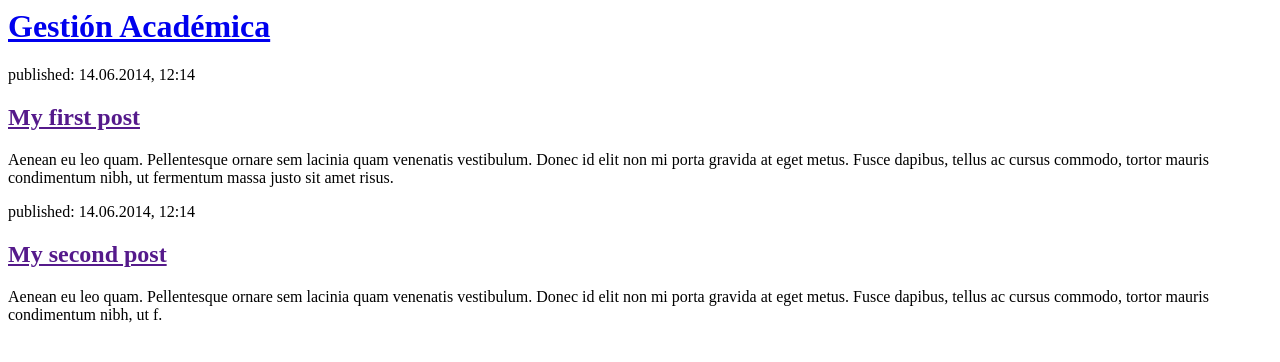
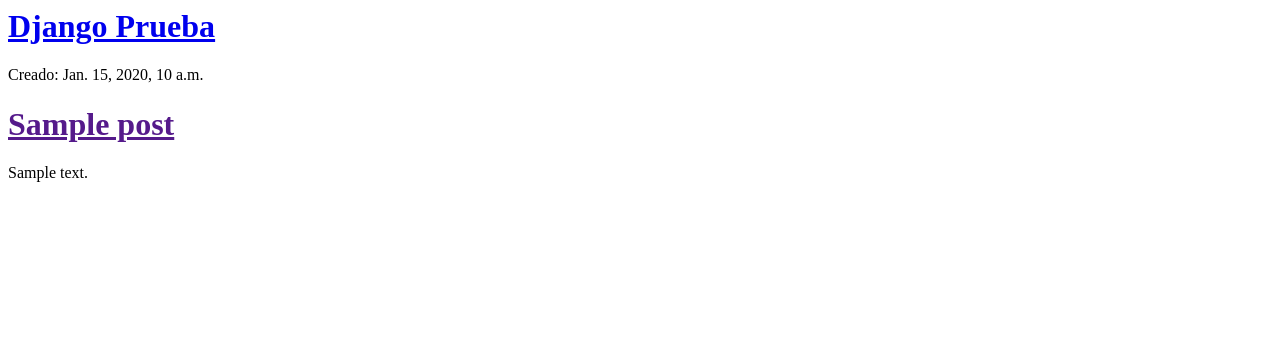
Before and after one commit to RubenGonzalezRodriguez/prueba-django, a Django app: page / in a window 1280 px wide. Shown: the top 362 px of the page. Run offline with Django 3.2, Linux system fonts and the light colour scheme; tables that the repository leaves empty hold one stand-in row (values such as "Sample post").

Commit message:
Templates modificador para mostrar una lista de los post

```diff
--- a/academy/templates/academy/post_list.html
+++ b/academy/templates/academy/post_list.html
@@ -4,19 +4,14 @@
     </head>
 <body>
     <div>
-            <h1><a href="/">Gestión Académica</a></h1>
+	<h1><a href = "/"> Django Prueba </a></h1>
     </div>
-
+    {% for post in posts %}
     	<div>
-            <p>published: 14.06.2014, 12:14</p>
-            <h2><a href="">My first post</a></h2>
-            <p>Aenean eu leo quam. Pellentesque ornare sem lacinia quam venenatis vestibulum. Donec id elit non mi porta gravida at eget metus. Fusce dapibus, tellus ac cursus commodo, tortor mauris condimentum nibh, ut fermentum massa justo sit amet risus.</p>
+		<p> Creado: {{ post.created_date }} </p>
+		<h1><a href = "" > {{ post.title }} </a></h1>
+		<p>{{ post.text|linebreaksbr }} </p>
     	</div>
-
-        <div>
-            <p>published: 14.06.2014, 12:14</p>
-            <h2><a href="">My second post</a></h2>
-            <p>Aenean eu leo quam. Pellentesque ornare sem lacinia quam venenatis vestibulum. Donec id elit non mi porta gravida at eget metus. Fusce dapibus, tellus ac cursus commodo, tortor mauris condimentum nibh, ut f.</p>
-        </div>
+    {% endfor %}
 </body>
 </html>
--- a/academy/views.py
+++ b/academy/views.py
@@ -1,6 +1,9 @@
 from django.shortcuts import render
+from .models import Post
+from django.utils import timezone
 
 # Create your views here.
 
 def post_list(request):
-    return render(request, 'academy/post_list.html', {})
+    posts = Post.objects.order_by('created_date')
+    return render(request, 'academy/post_list.html', {'posts': posts})
```
Lines whose indentation alone changed are shown as unchanged.
